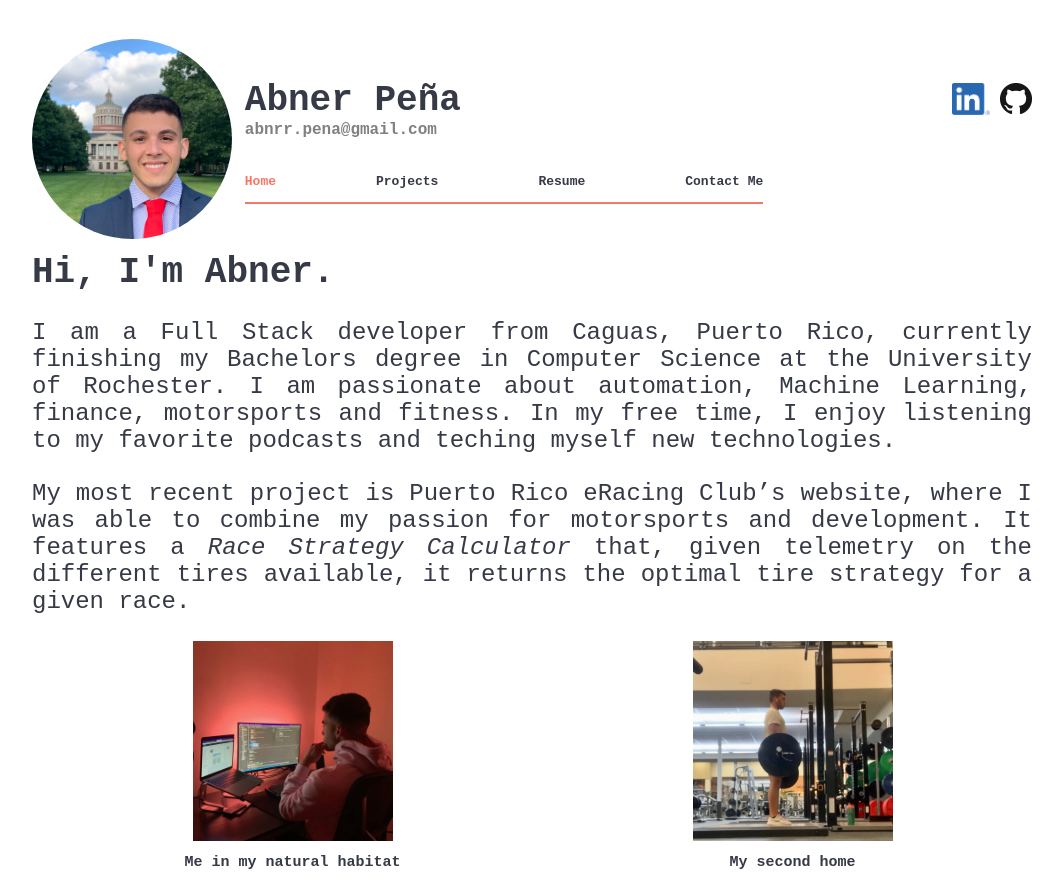
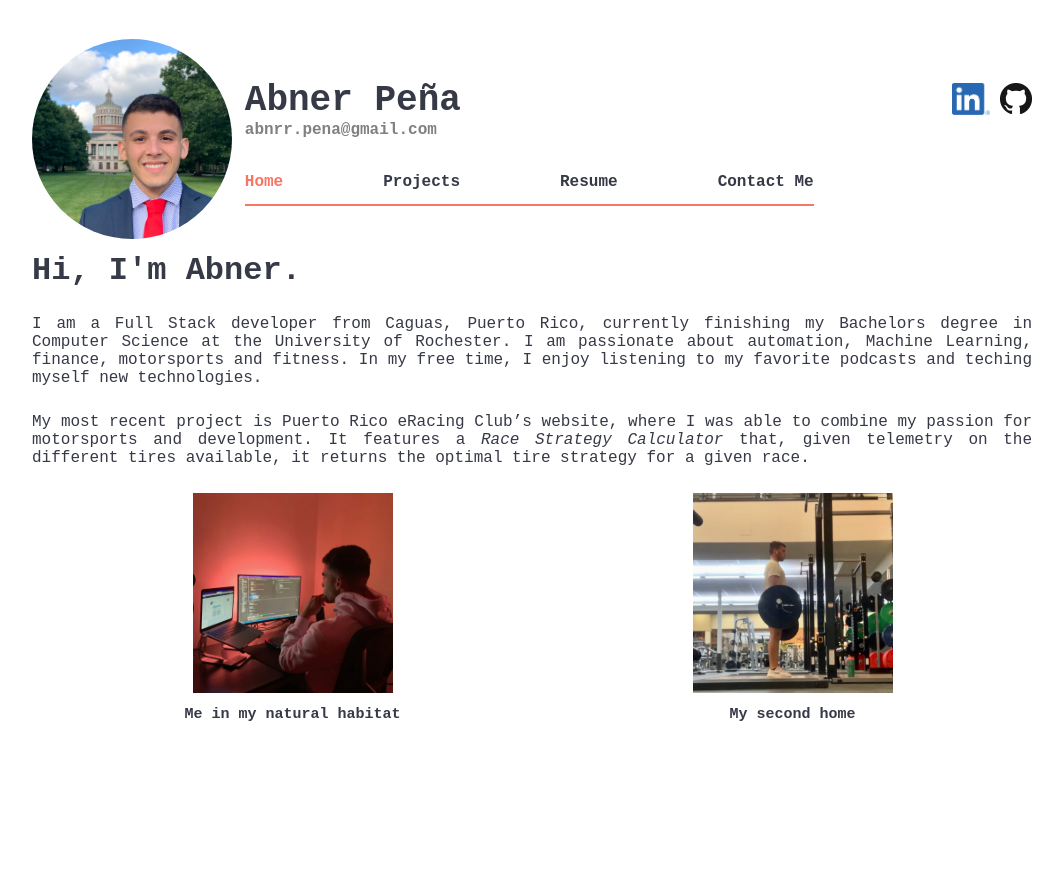
Before and after one commit to AbnerP/portfolio, a React (Create React App) app in the folder portfolio_fe/: page /home in a window 1280 px wide. Shown: the whole page, without its empty margins (108-1171 px from the left). After the commit the page ends 839 px from the top, so only its background shows below. Built offline with nearby package versions, Linux system fonts and the light colour scheme.

Commit message:
font styling

```diff
--- a/portfolio_fe/src/components/ContactMe/ContactMe.css
+++ b/portfolio_fe/src/components/ContactMe/ContactMe.css
@@ -25,11 +25,13 @@
 }
 
 label{
+    font-weight: 500;
     font-size:1.2rem;
     color: var(--accent--color);
 }
 
 .contactMe__input{
+    transition: .3s ease;
     box-shadow: 0px 0px 2px 0 rgba(0, 0, 0, .2);
     width:50vw;
     font-size: 1.2rem;
@@ -43,7 +45,7 @@ label{
 .contactMe__input:focus{
     background-color: rgba(0, 0, 0, 0.01);
     border: 1px solid var(--accent-color);
-    transition: .5s ease;
+    transition: .3s ease;
 }
 
 .contactMe_submitBTN{
--- a/portfolio_fe/src/components/Header/Links.css
+++ b/portfolio_fe/src/components/Header/Links.css
@@ -19,6 +19,7 @@
 }
 
 .links__item--anchor {
+  font-size: 16px;
   transition: .2s ease-in-out;
   color: var(--text-color);
   text-decoration: none;
--- a/portfolio_fe/src/components/Home/Home.css
+++ b/portfolio_fe/src/components/Home/Home.css
@@ -1,12 +1,12 @@
 
 .home__title{
-    font-size: 36px;
+    font-size: 32px;
     color: var(--text-color);
 }
 .home__paragraph{
     text-align: justify;
     padding-top:2rem ;
-    font-size: 24px;
+    font-size: 16px;
     color: var(--text-color);
 }
 
```
